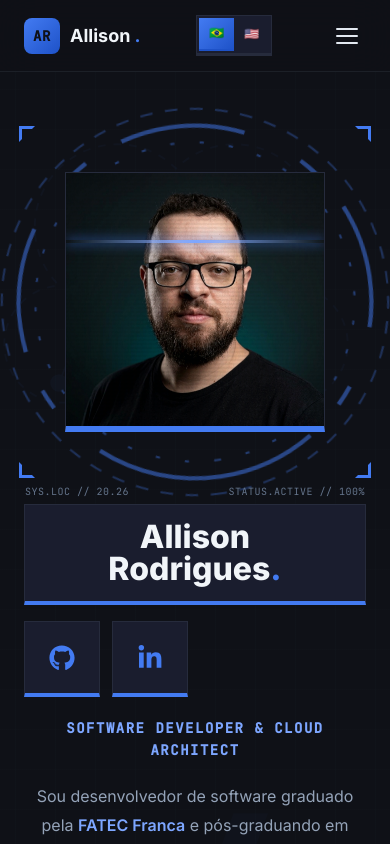
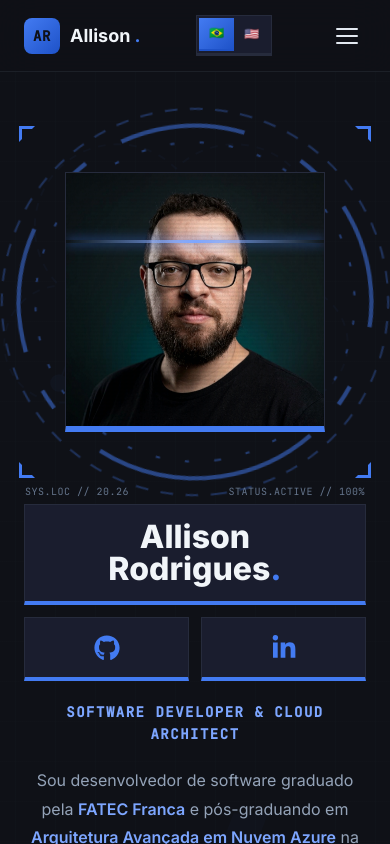
Before and after one commit to allisonrps/Projeto-PortifolioDev, a React (Vite) app: page / in a window 390 px wide. Shown: the top 844 px of the page. Built offline with nearby package versions, Linux system fonts and the light colour scheme.

Commit message:
style: alinha icones sociais com o card de nome no desktop e estica 100% de ponta a ponta no mobile

```diff
--- a/src/components/HeroAbout/HeroAbout.jsx
+++ b/src/components/HeroAbout/HeroAbout.jsx
@@ -76,7 +76,7 @@ export default function HeroAbout({ lang }) {
 
           {/* Bio Info */}
           <div className={styles.infoCol}>
-            <div style={{ display: 'flex', gap: 16, alignItems: 'flex-start', flexWrap: 'wrap', width: '100%' }}>
+            <div className={styles.nameAndSocialRow}>
               <motion.div className={styles.nameBox} variants={itemVariants}>
                 <h1 className={styles.name}>
                   Allison Rodrigues<span>.</span>
--- a/src/components/HeroAbout/HeroAbout.module.css
+++ b/src/components/HeroAbout/HeroAbout.module.css
@@ -205,6 +205,15 @@
   gap: 20px;
   align-items: flex-start;
   height: 100%;
+}
+
+/* ── Name and Social Row Wrapper ── */
+.nameAndSocialRow {
+  display: flex;
+  gap: 16px;
+  align-items: center;
+  flex-wrap: wrap;
+  width: 100%;
 }
 
 /* ── Name Title Box ── */
@@ -435,9 +444,28 @@
   }
   .infoCol {
     align-items: center;
+    width: 100%;
+  }
+  .nameAndSocialRow {
+    flex-direction: column;
+    align-items: stretch;
+    width: 100%;
+    gap: 12px;
   }
   .nameBox {
+    width: 100%;
+    text-align: center;
     margin: 0 auto;
+  }
+  .socialQuickLinks {
+    width: 100%;
+    height: auto;
+    display: flex;
+    gap: 12px;
+  }
+  .socialQuickLink {
+    flex: 1;
+    height: 64px;
   }
   .bioText {
     max-width: 100%;
```
